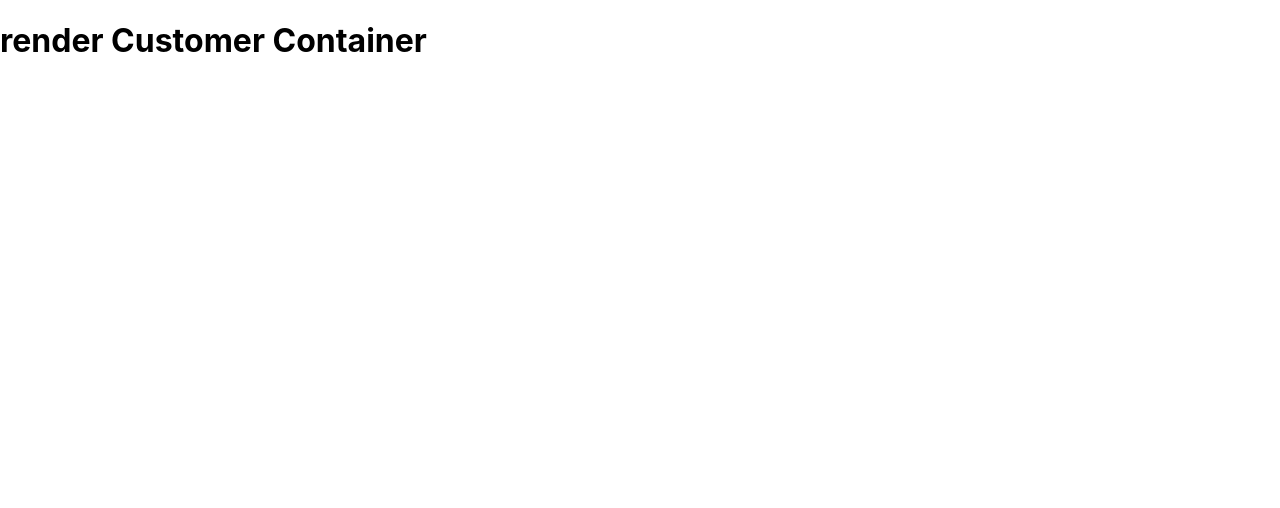
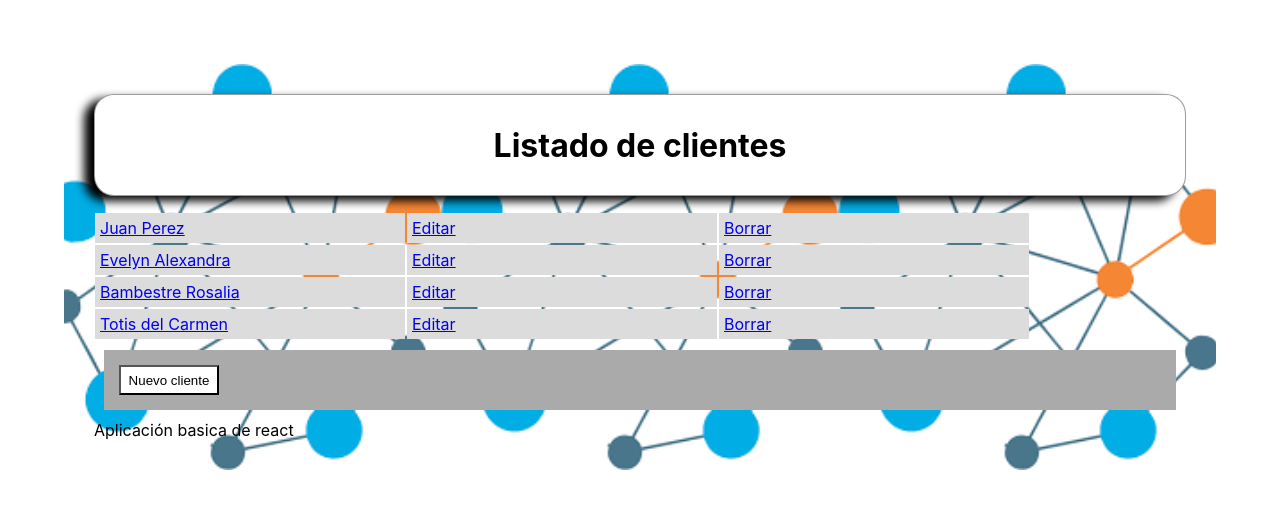
Before and after one commit to jr-98/ReactCourse, a React (Create React App) app: page /customers in a window 1280 px wide. Shown: the top 508 px of the page. Built offline with nearby package versions, Linux system fonts and the light colour scheme.

Commit message:
Creacion de CustomerContainer, efectos y mejoras de visualizacion, añadio datos y mejoras de diseño

```diff
--- a/src/App.jsx
+++ b/src/App.jsx
@@ -1,16 +1,16 @@
 import { BrowserRouter as Router, Route, Routes } from 'react-router-dom';
+import HomeContainer from './components/containers/HomeContainer';
+import CustomerContainer from './components/containers/CustomerContainer';
 import './App.css';
-import HomeContainer from './components/containers/HomeContainer';
 
 function App() {
-  const RenderCustomerContainer = () => <h1>render Customer Container</h1>;
   const RenderCustomerListContainer = () => <h1>render Customer ListContainer</h1 >;
   const RenderCustomerNewContainer = () => <h1>render Customer New Container</h1>;
   return (
     <Router>
       <Routes>
         <Route exact path='/' element={<HomeContainer />} />
-        <Route exact path='/customers' element={<RenderCustomerContainer />} />
+        <Route exact path='/customers' element={<CustomerContainer />} />
         <Route exact path='/customers/:dni' element={<RenderCustomerListContainer />} />
         <Route exact path='/customers/new' element={<RenderCustomerNewContainer />} />
       </Routes>
--- a/src/components/CustomerList/CustomerList.jsx
+++ b/src/components/CustomerList/CustomerList.jsx
@@ -10,12 +10,12 @@ const CustomerList = ({ customers, urlPath }) => {
                     customers && customers.map(c =>
                         <CustomerListItem
                             key={c.dni}
+                            dni={c.dni}
                             name={c.name}
                             editAction={'Editar'}
                             delAction={'Borrar'}
                             urlPath={urlPath} />)
                 }
-                )
             </div>
         </div>
     )
--- a/src/components/CustomerListItem/CustomerListItem.jsx
+++ b/src/components/CustomerListItem/CustomerListItem.jsx
@@ -5,15 +5,15 @@ import PropTypes from 'prop-types'
 const CustomerListItem = ({ name, urlPath, dni, editAction, delAction }) => {
     return (
         <div>
-            <div className="customer-list-item">
+            <div className="customers-list-item">
                 <div className="fields">
-                    <Link to={`${urlPath.urlPath}${dni}`}>{name}</Link>
+                    <Link to={`${urlPath}${dni}`}>{name}</Link>
                 </div>
                 <div className="fields">
-                    <Link to={`${urlPath.urlPath}${dni}/edit`} >{editAction}</Link>
+                    <Link to={`${urlPath}${dni}/edit`} >{editAction}</Link>
                 </div>
                 <div className="fields">
-                    <Link to={`${urlPath.urlPath}${dni}/delete`}>{delAction}</Link>
+                    <Link to={`${urlPath}${dni}/delete`}>{delAction}</Link>
                 </div>
             </div>
         </div>
@@ -21,6 +21,7 @@ const CustomerListItem = ({ name, urlPath, dni, editAction, delAction }) => {
 }
 
 CustomerListItem.propTypes = {
+    dni: PropTypes.string.isRequired,
     name: PropTypes.string.isRequired,
     editAction: PropTypes.string.isRequired,
     delAction: PropTypes.string.isRequired,
--- /dev/null
+++ b/src/components/containers/CustomerContainer.jsx
@@ -0,0 +1,53 @@
+import React from 'react'
+import AppFrame from '../AppFrame'
+import CustomerActions from '../CustomerActions'
+import CustomersList from '../CustomerList'
+
+const customers = [
+    {
+        "dni": '27000000',
+        "name": 'Juan Perez',
+        "age": 37
+    },
+    {
+        "dni": '1104316548',
+        "name": 'Evelyn Alexandra',
+        "age": 24
+    },
+    {
+        "dni": '3209320932',
+        "name": 'Bambestre Rosalia',
+        "age": 34
+    },
+    {
+        "dni": '3209343442',
+        "name": 'Totis del Carmen ',
+        "age": 34
+    },
+
+];
+const handleAddNew = () => {
+
+}
+const CustomerContainer = () => {
+
+    const renderBody = customers => (
+        <>
+            <CustomersList
+                customers={customers && customers}
+                urlPath={'customers/'} />
+            <CustomerActions >
+                <button onClick={handleAddNew}>Nuevo cliente</button>
+            </CustomerActions>
+        </>
+    )
+
+    return (
+        <AppFrame
+            header='Listado de clientes'
+            body={renderBody(customers)}>
+        </AppFrame>
+    )
+}
+
+export default CustomerContainer
--- a/src/components/containers/HomeContainer.jsx
+++ b/src/components/containers/HomeContainer.jsx
@@ -1,33 +1,27 @@
-import React, { Component } from 'react'
-import PropTypes from 'prop-types'
-import { Link } from 'react-router-dom'
+import React from 'react'
 import AppFrame from '../AppFrame'
+import { useNavigate } from 'react-router-dom'
 import CustomerActions from '../CustomerActions'
 //Componente conectado
-
-class HomeContainer extends Component {
-    handleOnclick = () => {
-        console.log('Hice click en el boton ')
+const HomeContainer = () => {
+    const navigate = useNavigate();
+    const handleOnclick = () => {
+        navigate("/customers");
     }
-    render() {
     return (
-
         <AppFrame
             header='Home'
             body={
                 <div style={{ paddingTop: '10px' }}>
                     Esta es la pantalla inicial
                     <CustomerActions>
-                            <button onClick={this.handleOnclick}>Listado de clientes</button>
-                            <Link to='/customers'></Link>
+                        <button onClick={handleOnclick}>Listado de clientes</button>
                     </CustomerActions>
                 </ div>
             }
         />
     )
 }
-}
 
-HomeContainer.propTypes = {}
 
 export default HomeContainer
--- a/src/index.css
+++ b/src/index.css
@@ -14,7 +14,11 @@ code {
 .app-frame{
   margin: 5%;
   padding: 30px;
-  width: calc(80vh);
+  width: auto;
+  background-image: url('../src/assets/img/panelBeens.png');
+  background-size: contain;
+  background-repeat: unset;
+  background-position: center;
 }
 .customer-actions{
   background: #AAA;
@@ -27,15 +31,18 @@ code {
   height: 30px;
   margin: 5px;
 }
+.customerts-list{
+  padding-top: 1rem;
+}
 .app-header{
   display: flex;
   justify-content: center;
   align-items: center;
   font-weight: bold;
-  font-size: 3rem;
+  font-size: rem;
   position: relative;
   width: auto;
-  height: 400px;
+  height: 100px;
   background-color: white;
   border: 1px solid rgba(59, 58,58,0.5);
   border-radius: 20px;
@@ -46,3 +53,11 @@ code {
 .app-header:hover{
   top: -50px;
 }
+.customers-list-item .fields{
+
+  width: calc(300px);
+  margin: 1px;
+  padding: 5px;
+  display: inline-block;
+  background: #dcdcdc;
+}
```
Also changed, not shown: src/assets/img/panelBeens.png (added). Lines whose indentation alone changed are shown as unchanged.
